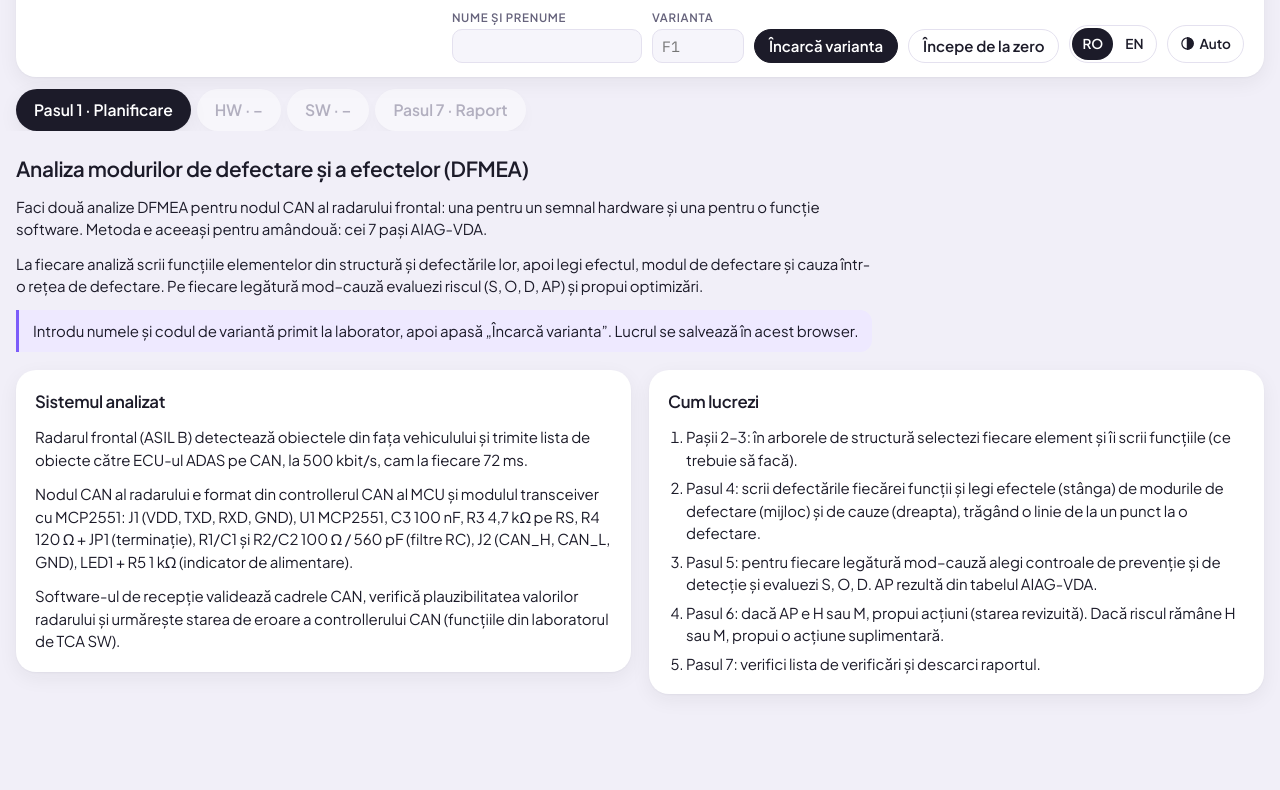
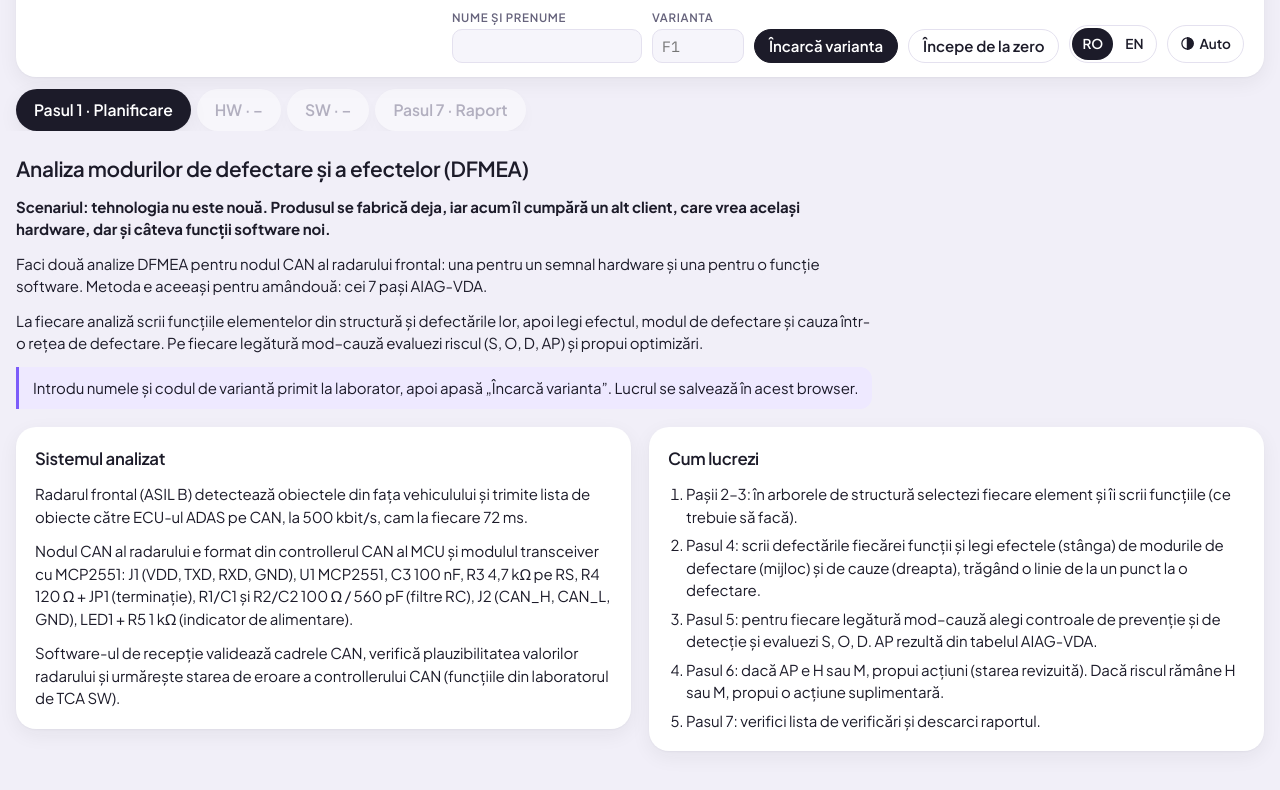
Before and after one commit to madalinatolontan1-ai/sw-tca-lab, a plain HTML site: page docs/fmea/index.html in a window 1280 px wide. Shown: the part 92-882 px from the top of the page. Before the commit the page ends 834 px from the top, so only its background shows below. Drawn offline with Linux system fonts and the light colour scheme.

Commit message:
All labs: scenario line on the start page (technology not new, new customer, same HW, new SW functions)
Co-Authored-By: Claude Opus 5.5 <noreply@anthropic.com>
Claude-Session: https://claude.ai/code/session_015jZV3M7jRAYSoYnq2E89o1

```diff
--- a/docs/fmea/index.html
+++ b/docs/fmea/index.html
@@ -834,6 +834,7 @@ const I18N = {
     tabStart: "Pasul 1 · Planificare", tabReport: "Pasul 7 · Raport",
     badVariant: "Codul de variantă nu există. Folosește codul primit la laborator (de exemplu F2).", variantLoaded: "Varianta {v} a fost încărcată.",
     introTitle: "Analiza modurilor de defectare și a efectelor (DFMEA)",
+    introScen: "Scenariul: tehnologia nu este nouă. Produsul se fabrică deja, iar acum îl cumpără un alt client, care vrea același hardware, dar și câteva funcții software noi.",
     introP1: "Faci două analize DFMEA pentru nodul CAN al radarului frontal: una pentru un semnal hardware și una pentru o funcție software. Metoda e aceeași pentru amândouă: cei 7 pași AIAG-VDA.",
     introP2: "La fiecare analiză scrii funcțiile elementelor din structură și defectările lor, apoi legi efectul, modul de defectare și cauza într-o rețea de defectare. Pe fiecare legătură mod–cauză evaluezi riscul (S, O, D, AP) și propui optimizări.",
     introP3: "Introdu numele și codul de variantă primit la laborator, apoi apasă „Încarcă varianta”. Lucrul se salvează în acest browser.",
@@ -934,6 +935,7 @@ const I18N = {
     tabStart: "Step 1 · Planning", tabReport: "Step 7 · Report",
     badVariant: "This variant code does not exist. Use the code you received in the lab (for example F2).", variantLoaded: "Variant {v} loaded.",
     introTitle: "Failure mode and effects analysis (DFMEA)",
+    introScen: "Scenario: the technology is not new. The product is already in production, and now another customer buys it: the same hardware, plus a few new software functions.",
     introP1: "You perform two DFMEAs for the CAN node of the front radar: one for a hardware signal and one for a software function. The method is the same for both: the 7 AIAG-VDA steps.",
     introP2: "In each analysis you write the functions of the structure elements and their failures, then link effect, failure mode and cause in a failure net. On every mode–cause link you rate the risk (S, O, D, AP) and propose optimizations.",
     introP3: "Enter your name and the variant code you received in the lab, then press “Load variant”. Your work is saved in this browser.",
@@ -1199,7 +1201,7 @@ function render() {
 }
 function renderStart(view) {
   const v = V();
-  let h = '<section class="intro"><h2>' + esc(t("introTitle")) + "</h2><p>" + esc(t("introP1")) + "</p><p>" + esc(t("introP2")) + "</p>" +
+  let h = '<section class="intro"><h2>' + esc(t("introTitle")) + "</h2><p class=\"scen\"><b>" + esc(t("introScen")) + "</b></p><p>" + esc(t("introP1")) + "</p><p>" + esc(t("introP2")) + "</p>" +
     '<p class="notice">' + esc(v ? t("variantLoaded").replace("{v}", S.variant) : t("introP3")) + "</p>" + (isDemo() ? '<p class="notice">' + esc(t("demoNote")) + "</p>" : "") + "</section>";
   h += '<div class="grid-start"><div class="panel stack"><h3>' + esc(t("sysTitle")) + "</h3>" + t("sys").map((p) => "<p>" + esc(p) + "</p>").join("") + "</div>";
   h += '<div class="panel stack"><h3>' + esc(t("howTitle")) + '</h3><ol style="margin:0;padding-left:1.2em;display:flex;flex-direction:column;gap:6px">' + t("how").map((p) => "<li>" + esc(p) + "</li>").join("") + "</ol></div></div>";
```
Also changed, not shown: docs/hw/index.html (+3 -1 lines), docs/sw/index.html (+3 -1 lines).
